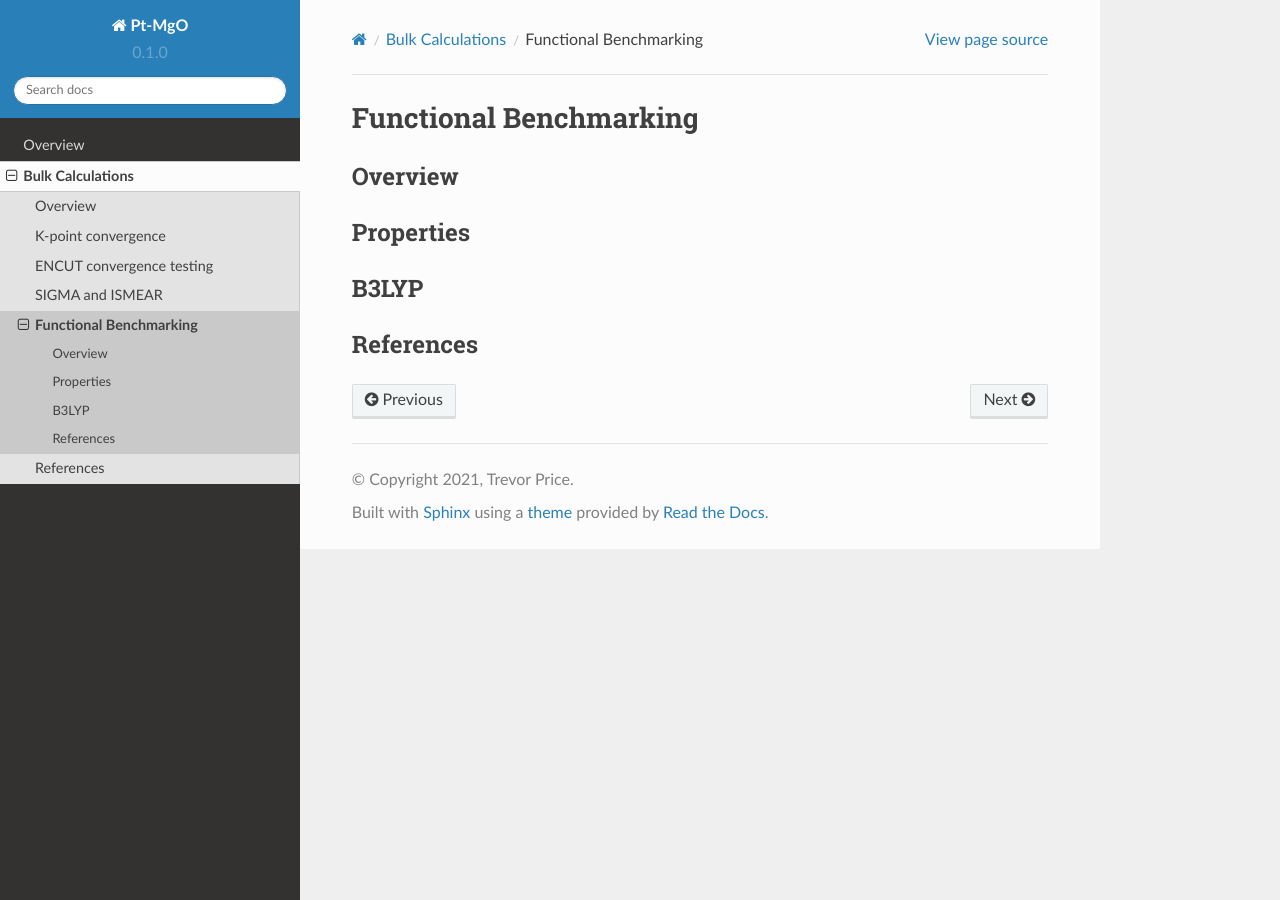
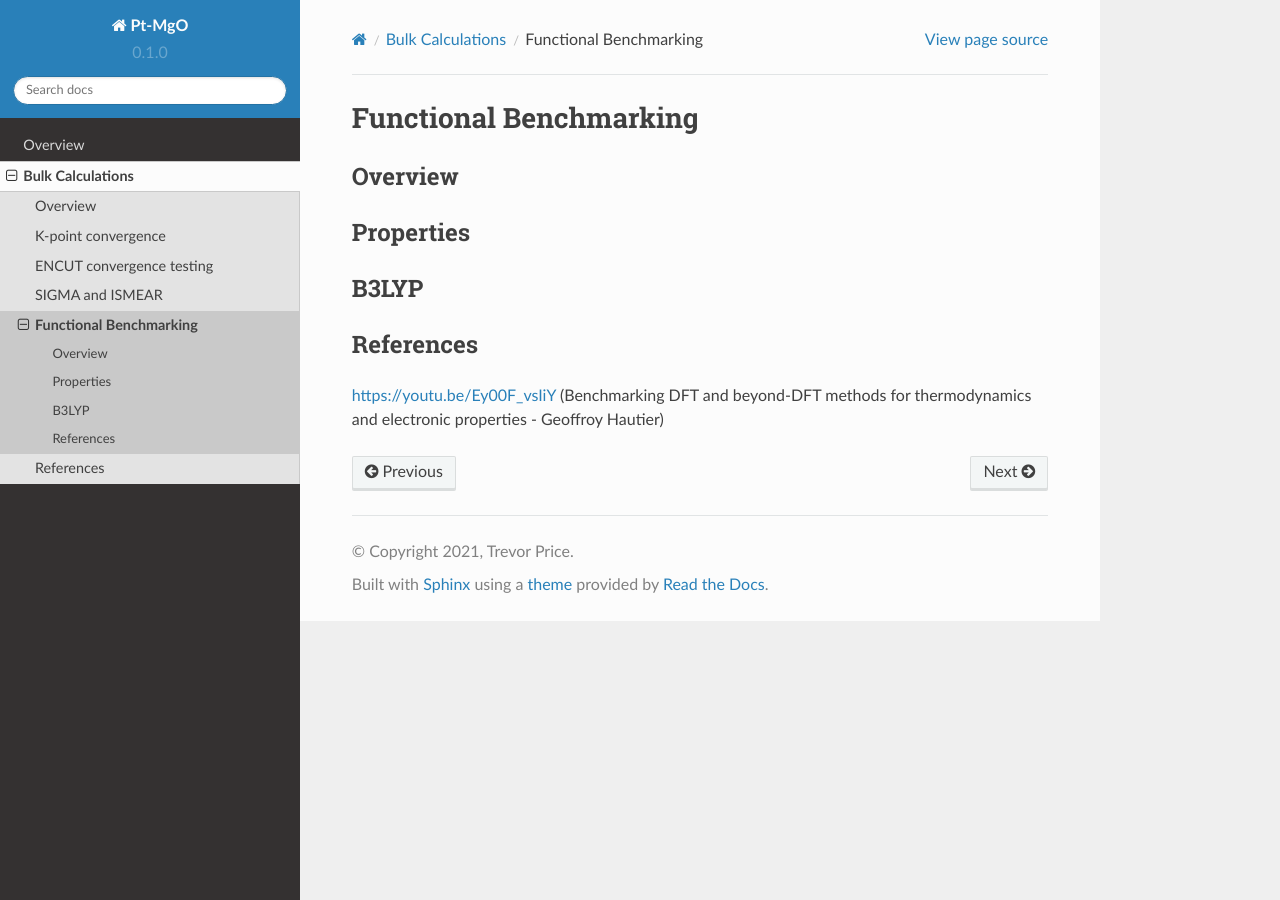
Before and after one commit to tdprice-858/Pt-MgO, a Sphinx documentation site: the page built from docs/source/bulk_calculations/functional_benchmarking.rst, in a window 1280 px wide. Built offline with Sphinx 7.4.7 and the Read the Docs theme 2.0.0, drawn with Linux system fonts in a browser that asks for light colours; pages that are not in the unit, such as notebooks, are missing from menus.

Commit message:
Update functional_benchmarking.rst

```diff
--- a/docs/source/bulk_calculations/functional_benchmarking.rst
+++ b/docs/source/bulk_calculations/functional_benchmarking.rst
@@ -13,3 +13,5 @@ B3LYP
 
 References
 --------
+
+https://youtu.be/Ey00F_vsIiY (Benchmarking DFT and beyond-DFT methods for thermodynamics and electronic properties - Geoffroy Hautier)
```
